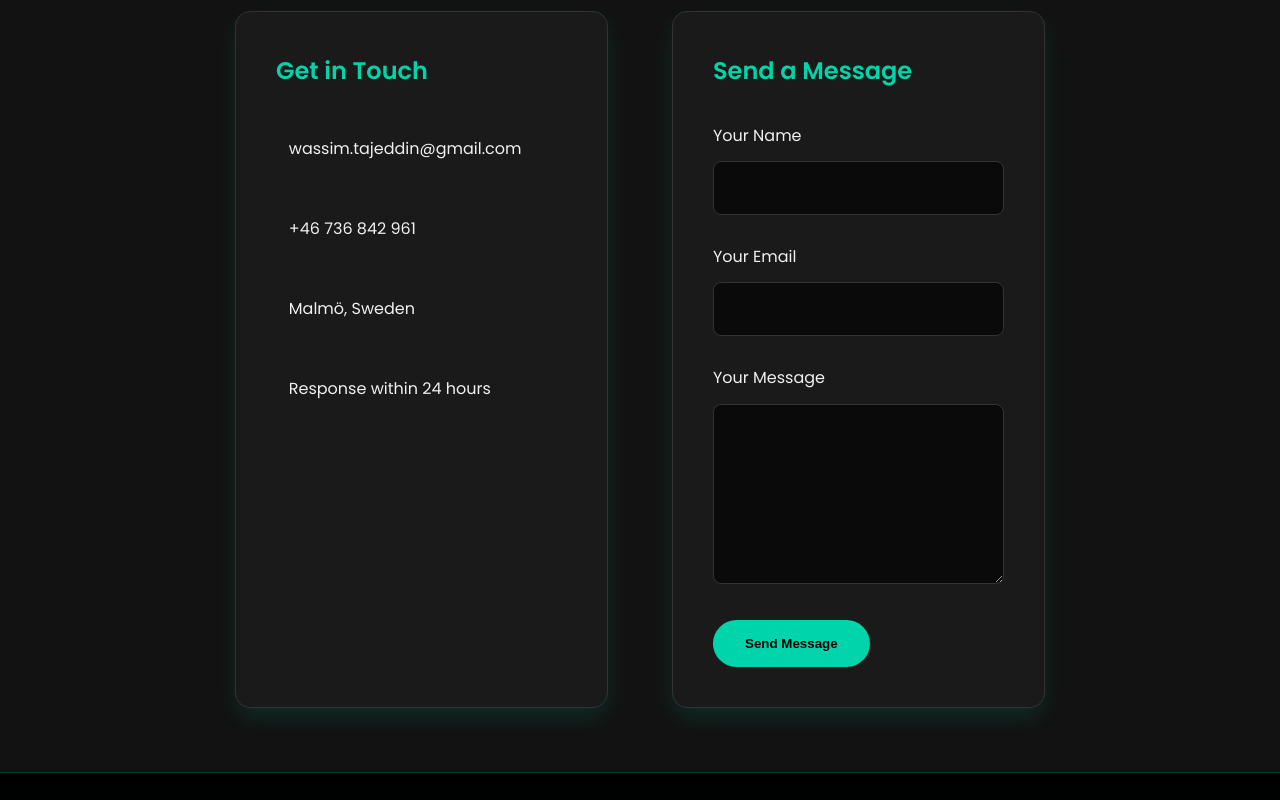
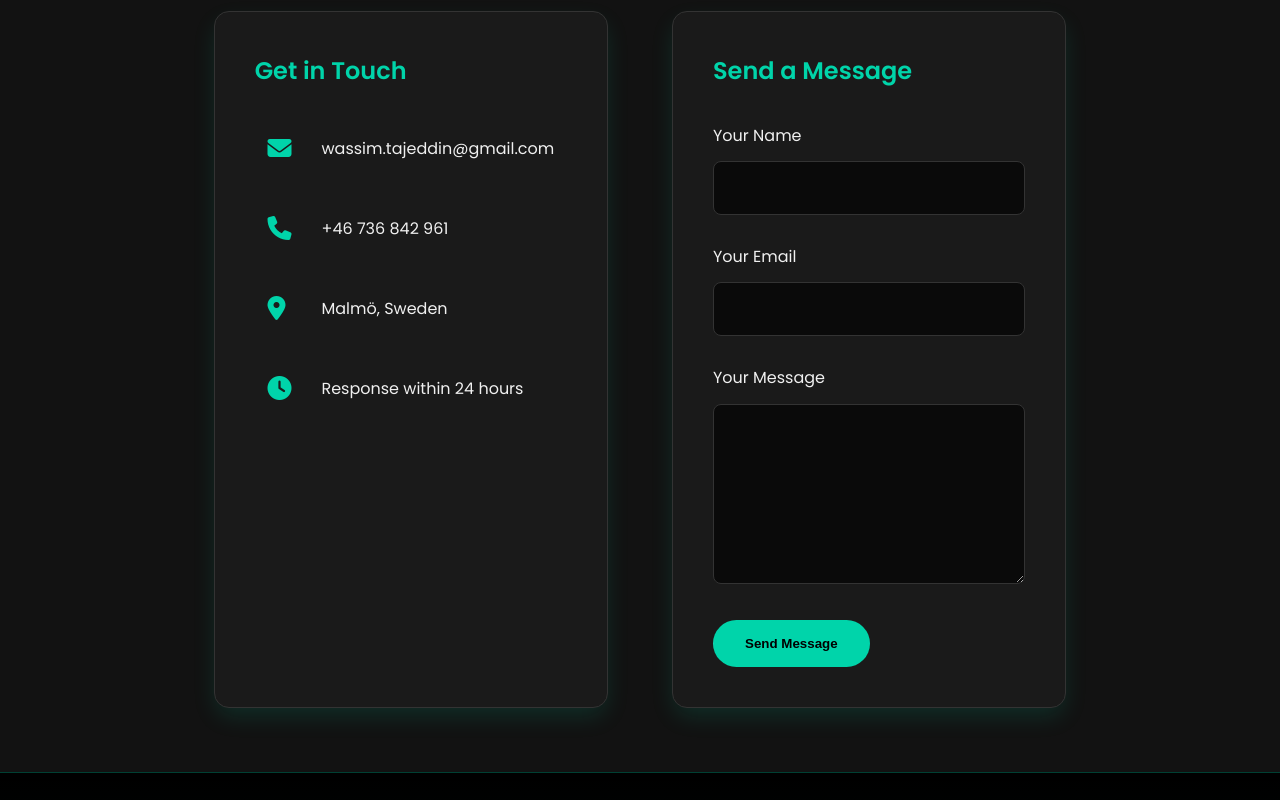
Before and after one commit to wassimtajeddin/public, a plain HTML site: page public/contact.html in a window 1280 px wide. Shown: the part 580-1380 px from the top of the page. Drawn offline with Linux system fonts and the light colour scheme.

Commit message:
Enhance contact section by adding icons to contact details for improved visual clarity

```diff
--- a/public/contact.html
+++ b/public/contact.html
@@ -28,15 +28,19 @@
         <div class="contact-info">
           <h3>Get in Touch</h3>
           <div class="contact-detail">
+            <i class="fas fa-envelope"></i>
             <span>wassim.tajeddin@gmail.com</span>
           </div>
           <div class="contact-detail">
+            <i class="fas fa-phone"></i>
             <span>+46 736 842 961</span>
           </div>
           <div class="contact-detail">
+            <i class="fas fa-map-marker-alt"></i>
             <span>Malmö, Sweden</span>
           </div>
           <div class="contact-detail">
+            <i class="fas fa-clock"></i>
             <span>Response within 24 hours</span>
           </div>
         </div>
```
